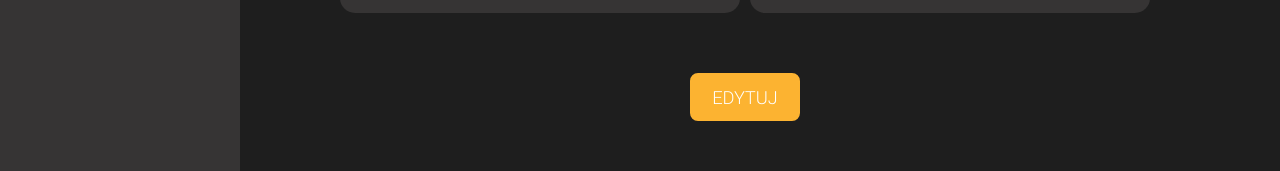
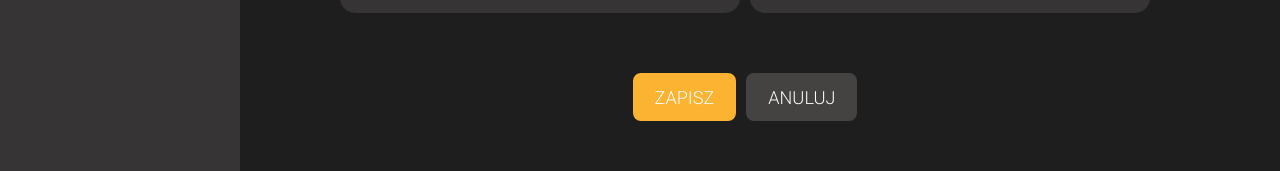
Before and after one commit to BartekArseniuk/cabbie-frontend, a Vue app: page /profile in a window 1280 px wide. Both pictures are taken after a click on the button "EDYTUJ". Shown: the part 423-594 px from the top of the page. Built offline with nearby package versions, Linux system fonts and the light colour scheme; no server answers.

Commit message:
Add update user data

```diff
--- a/src/components/Views/Profile/DriverDetails.vue
+++ b/src/components/Views/Profile/DriverDetails.vue
@@ -2,22 +2,24 @@
 <div class="driver-details">
     <p class="title">Dane kierowcy</p>
     <div class="input-row">
-        <input type="text" placeholder="IMIĘ" v-model="user.first_name" class="input-field" />
-        <input type="text" placeholder="NAZWISKO" v-model="user.last_name" class="input-field" />
+        <input type="text" placeholder="IMIĘ" v-model="user.first_name" class="input-field" :readonly="!isEditing" />
+        <input type="text" placeholder="NAZWISKO" v-model="user.last_name" class="input-field" :readonly="!isEditing" />
     </div>
     <div class="input-row">
-        <input type="text" placeholder="E-MAIL" v-model="user.email" class="input-field" />
-        <input type="text" placeholder="NR TELEFONU" v-model="user.phone_number" class="input-field" />
+        <input type="text" placeholder="E-MAIL" v-model="user.email" class="input-field" :readonly="!isEditing" />
+        <input type="text" placeholder="NR TELEFONU" v-model="user.phone_number" class="input-field" :readonly="!isEditing" />
     </div>
     <div class="input-row single">
-        <input type="text" placeholder="NR PESEL" v-model="user.pesel" class="input-field pesel" />
+        <input type="text" placeholder="NR PESEL" v-model="user.pesel" class="input-field pesel" :readonly="!isEditing" />
     </div>
     <div class="input-row last-row">
-        <input type="text" placeholder="NAZWA BANKU" v-model="user.bank_name" class="input-field" />
-        <input type="text" placeholder="NR KONTA BANKU" v-model="user.bank_account_number" class="input-field" />
+        <input type="text" placeholder="NAZWA BANKU" v-model="user.bank_name" class="input-field" :readonly="!isEditing" />
+        <input type="text" placeholder="NR KONTA BANKU" v-model="user.bank_account_number" class="input-field" :readonly="!isEditing" />
     </div>
     <div class="button-container">
-        <button class="edit" @click="updateUser">EDYTUJ</button>
+        <button v-if="!isEditing" class="edit" @click="startEditing">EDYTUJ</button>
+        <button v-if="isEditing" class="save" @click="saveChanges">ZAPISZ</button>
+        <button v-if="isEditing" class="cancel" @click="cancelEditing">ANULUJ</button>
     </div>
     <p class="second-title">Dokumenty</p>
     <div class="documents">
@@ -34,9 +36,19 @@
 </template>
 
 <script>
-  import { mapGetters, mapActions } from 'vuex';
+import Swal from 'sweetalert2';
+import {
+    mapGetters,
+    mapActions
+} from 'vuex';
 
 export default {
+    data() {
+        return {
+            isEditing: false,
+            originalUser: {},
+        };
+    },
     computed: {
         ...mapGetters(['getUser']),
         user() {
@@ -44,14 +56,42 @@
         },
     },
     methods: {
-      ...mapActions(['fetchUser']),
-      updateUser() {
-        // Logic to update user goes here
-        console.log('Update user:', this.user);
+        ...mapActions(['fetchUser', 'updateUser']),
+        startEditing() {
+            this.isEditing = true;
+            this.originalUser = {
+                ...this.user
+            };
+        },
+        async saveChanges() {
+            try {
+                await this.updateUser(this.user);
+                this.isEditing = false;
+                Swal.fire({
+                    title: 'Sukces!',
+                    text: 'Dane zostały zaktualizowane pomyślnie.',
+                    icon: 'success',
+                    confirmButtonText: 'OK',
+                });
+            } catch (error) {
+                console.error('Error updating user:', error);
+                Swal.fire({
+                    title: 'Błąd!',
+                    text: 'Wystąpił problem z aktualizacją danych. Spróbuj ponownie.',
+                    icon: 'error',
+                    confirmButtonText: 'OK',
+                });
+            }
+        },
+        cancelEditing() {
+            this.user = {
+                ...this.originalUser
+            };
+            this.isEditing = false;
         },
     },
     mounted() {
-      this.fetchUser(); // Fetch user data when the component mounts
+        this.fetchUser();
     },
 };
 </script>
@@ -91,9 +131,22 @@
     border-radius: 15px;
     box-sizing: border-box;
     background-color: $secondary-color;
-    color: $white;
+    color: $placeholder-color;
     transition: border 0.3s ease;
     outline: none;
+}
+
+.input-field[readonly] {
+    cursor: not-allowed;
+}
+
+.input-field:not([readonly]) {
+    color: $white;
+    cursor: text;
+}
+
+.input-field::placeholder {
+    color: $placeholder-color;
 }
 
 .input-field.pesel {
@@ -118,6 +171,45 @@
     color: $tertiary-color;
     background-color: $primary-color;
     border: 2px solid $tertiary-color;
+}
+
+.save {
+    background-color: $primary-color;
+    color: $white;
+    border: 2px solid $primary-color;
+    border-radius: 8px;
+    cursor: pointer;
+    font-family: 'Roboto-Light', 'sans-serif';
+    font-size: 18px;
+    padding: 10px 20px;
+    margin-top: 50px;
+    transition: all 0.3s ease;
+}
+
+.save:hover {
+    color: $tertiary-color;
+    background-color: $primary-color;
+    border: 2px solid $tertiary-color;
+}
+
+.cancel {
+    background-color: $quaternary-color;
+    color: $white;
+    border: 2px solid $quaternary-color;
+    border-radius: 8px;
+    cursor: pointer;
+    font-family: 'Roboto-Light', 'sans-serif';
+    font-size: 18px;
+    padding: 10px 20px;
+    margin-top: 50px;
+    margin-left: 10px;
+    transition: all 0.3s ease;
+}
+
+.cancel:hover {
+    color: #fff;
+    background-color: $remind-password;
+    border: 2px solid $quaternary-color;
 }
 
 .button-container {
--- a/src/store.js
+++ b/src/store.js
@@ -32,10 +32,18 @@ export default createStore({
     },
     async fetchUser({ commit, state }) {
       try {
-        const response = await apiService.get(`http://localhost:8000/users/${state.userId}`);
+        const response = await apiService.get(`users/${state.userId}`);
         commit('setUser', response.data);
       } catch (error) {
         console.error('Error fetching user:', error);
+      }
+    },
+    async updateUser({ dispatch }, user) {
+      try {
+        await apiService.put(`users/${user.id}`, user);
+        await dispatch('fetchUser');
+      } catch (error) {
+        console.error('Error updating user:', error);
       }
     },
   },
```
Lines whose indentation alone changed are shown as unchanged.
